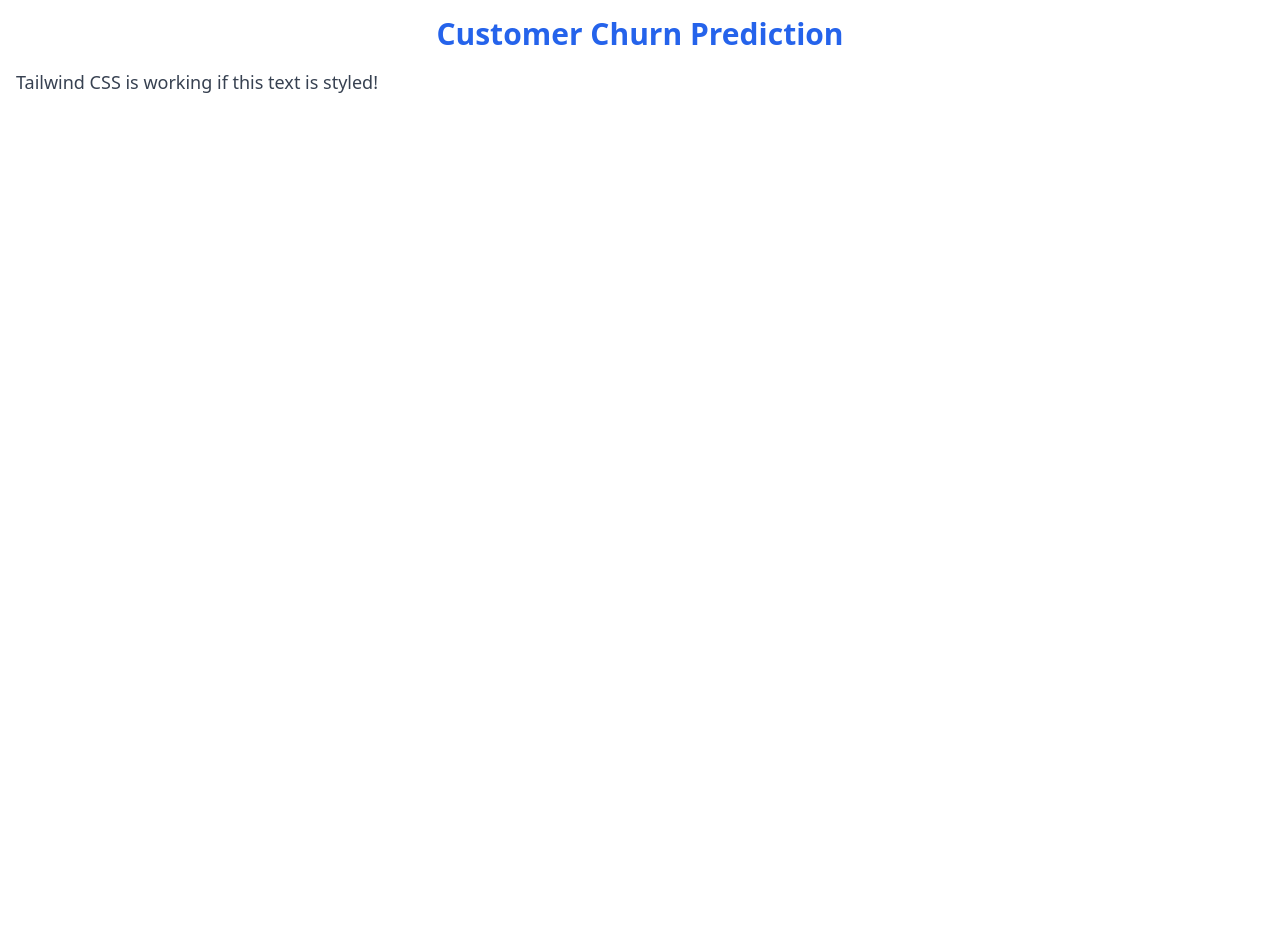
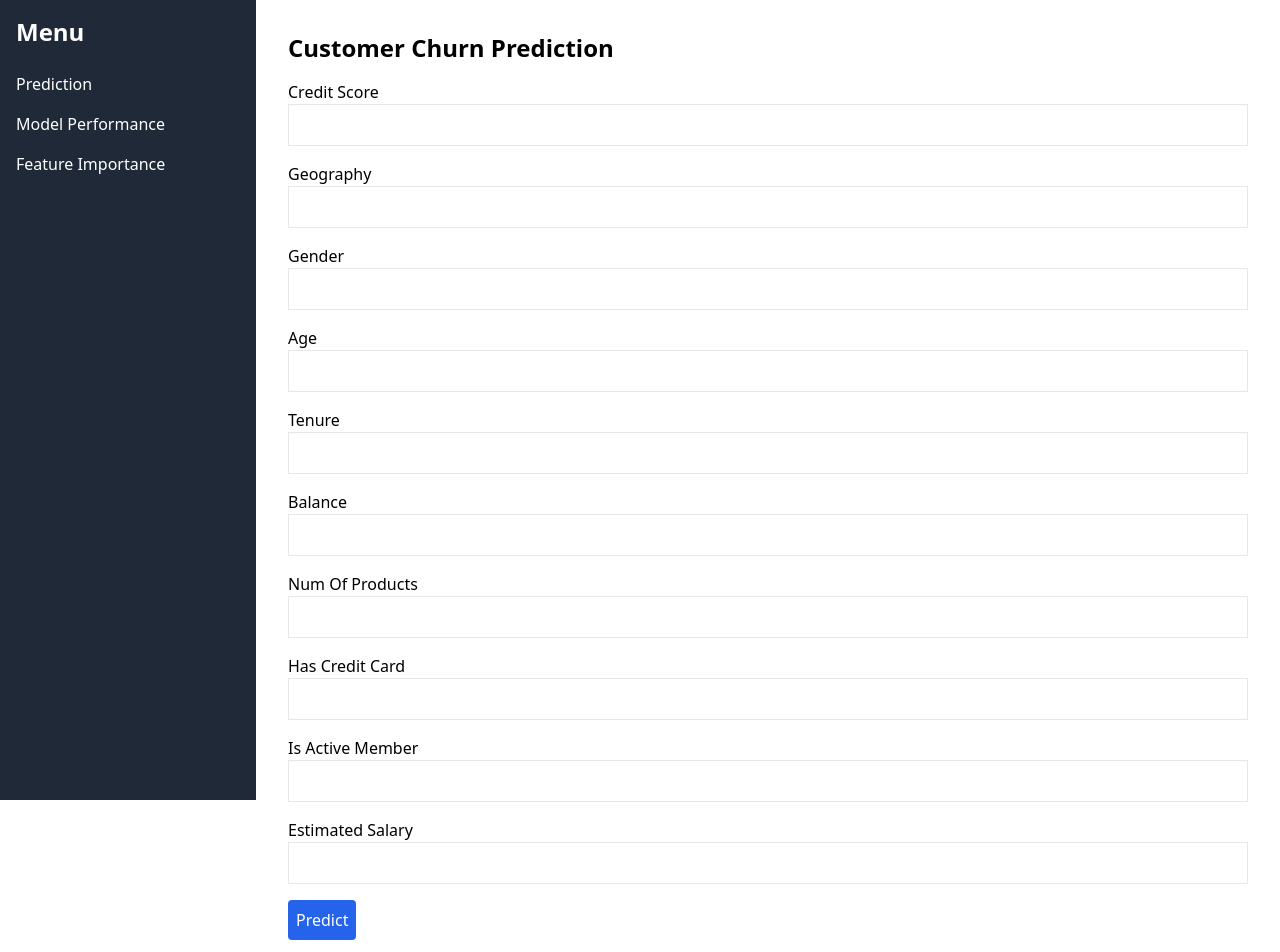
Before and after one commit to S-T-R-A-N-G-E-R/churn_prediction_app, a React (Create React App) app in the folder frontend/churn-prediction-frontend/: page /predict in a window 1280 px wide. Shown: the top 952 px of the page. Before the commit the page ends 800 px from the top, so only its background shows below. Built offline with nearby package versions, Linux system fonts and the light colour scheme.

Commit message:
Enhanced PredictionPage with styling, grid layout, and basic validation

```diff
--- a/frontend/churn-prediction-frontend/package.json
+++ b/frontend/churn-prediction-frontend/package.json
@@ -13,6 +13,7 @@
     "react": "^19.1.0",
     "react-chartjs-2": "^5.3.0",
     "react-dom": "^19.1.0",
+    "react-router-dom": "^7.6.3",
     "react-scripts": "^5.0.1",
     "web-vitals": "^2.1.4"
   },
--- a/frontend/churn-prediction-frontend/src/App.js
+++ b/frontend/churn-prediction-frontend/src/App.js
@@ -1,15 +1,28 @@
 import React from 'react';
+import { BrowserRouter as Router, Route, Routes, Navigate } from 'react-router-dom';
+import Sidebar from './components/Sidebar';
+import './index.css'; // Ensure Tailwind is included
+
+// Placeholder components (we'll build these later)
+import PredictionPage from './components/PredictionPage';
+const ModelPerformancePage = () => <div className="p-4">Model Performance Page</div>;
+const FeatureImportancePage = () => <div className="p-4">Feature Importance Page</div>;
 
 function App() {
   return (
-    <div className="container mx-auto p-4">
-      <h1 className="text-3xl font-bold text-center text-blue-600">
-        Customer Churn Prediction
-      </h1>
-      <p className="mt-4 text-lg text-gray-700">
-        Tailwind CSS is working if this text is styled!
-      </p>
-    </div>
+    <Router>
+      <div className="flex">
+        <Sidebar />
+        <div className="flex-1 p-4">
+          <Routes>
+            <Route path="/predict" element={<PredictionPage />} />
+            <Route path="/model-performance" element={<ModelPerformancePage />} />
+            <Route path="/feature-importance" element={<FeatureImportancePage />} />
+            <Route path="/" element={<Navigate to="/predict" />} /> {/* Redirect root to /predict */}
+          </Routes>
+        </div>
+      </div>
+    </Router>
   );
 }
 
--- /dev/null
+++ b/frontend/churn-prediction-frontend/src/components/PredictionPage.js
@@ -0,0 +1,162 @@
+import React, { useState } from 'react';
+
+const PredictionPage = () => {
+  const [formData, setFormData] = useState({
+    CreditScore: '',
+    Geography: '',
+    Gender: '',
+    Age: '',
+    Tenure: '',
+    Balance: '',
+    NumOfProducts: '',
+    HasCrCard: '',
+    IsActiveMember: '',
+    EstimatedSalary: '',
+  });
+
+  const handleChange = (e) => {
+    setFormData({ ...formData, [e.target.name]: e.target.value });
+  };
+
+  const handleSubmit = (e) => {
+    e.preventDefault();
+    console.log('Form submitted:', formData);
+    // Placeholder for API call (we’ll add this in Step 5)
+  };
+
+  return (
+    <div className="p-4">
+      <h2 className="text-2xl font-bold mb-4">Customer Churn Prediction</h2>
+      <form onSubmit={handleSubmit} className="space-y-4">
+        <div>
+          <label className="block">Credit Score</label>
+          <input
+            type="number"
+            name="CreditScore"
+            value={formData.CreditScore}
+            onChange={handleChange}
+            className="border p-2 w-full"
+            required
+          />
+        </div>
+        <div>
+          <label className="block">Geography</label>
+          <input
+            type="text"
+            name="Geography"
+            value={formData.Geography}
+            onChange={handleChange}
+            className="border p-2 w-full"
+            required
+          />
+        </div>
+        <div>
+          <label className="block">Gender</label>
+          <input
+            type="text"
+            name="Gender"
+            value={formData.Gender}
+            onChange={handleChange}
+            className="border p-2 w-full"
+            required
+          />
+        </div>
+        <div>
+          <label className="block">Age</label>
+          <input
+            type="number"
+            name="Age"
+            value={formData.Age}
+            onChange={handleChange}
+            className="border p-2 w-full"
+            required
+          />
+        </div>
+        <div>
+          <label className="block">Tenure</label>
+          <input
+            type="number"
+            name="Tenure"
+            value={formData.Tenure}
+            onChange={handleChange}
+            className="border p-2 w-full"
+            required
+          />
+        </div>
+        <div>
+          <label className="block">Balance</label>
+          <input
+            type="number"
+            name="Balance"
+            value={formData.Balance}
+            onChange={handleChange}
+            className="border p-2 w-full"
+            required
+          />
+        </div>
+        <div>
+          <label className="block">Num Of Products</label>
+          <input
+            type="number"
+            name="NumOfProducts"
+            value={formData.NumOfProducts}
+            onChange={handleChange}
+            className="border p-2 w-full"
+            required
+          />
+        </div>
+        <div>
+          <label className="block">Has Credit Card</label>
+          <input
+            type="number"
+            name="HasCrCard"
+            value={formData.HasCrCard}
+            onChange={handleChange}
+            className="border p-2 w-full"
+            required
+          />
+        </div>
+        <div>
+          <label className="block">Is Active Member</label>
+          <input
+            type="number"
+            name="IsActiveMember"
+            value={formData.IsActiveMember}
+            onChange={handleChange}
+            className="border p-2 w-full"
+            required
+          />
+        </div>
+        <div>
+          <label className="block">Estimated Salary</label>
+          <input
+            type="number"
+            name="EstimatedSalary"
+            value={formData.EstimatedSalary}
+            onChange={handleChange}
+            className="border p-2 w-full"
+            required
+          />
+        </div>
+        <button
+          type="submit"
+          className="bg-blue-600 text-white p-2 rounded hover:bg-blue-700"
+        >
+          Predict
+        </button>
+      </form>
+      <div className="mt-6">
+        <h3 className="text-xl font-bold">Results</h3>
+        <p>Prediction: [Placeholder]</p>
+        <p>Probability: [Placeholder]</p>
+        <p>Risk Category: [Placeholder]</p>
+        <p>CLV/Potential Loss: [Placeholder]</p>
+        <p>SHAP Chart: [Placeholder - Chart will go here]</p>
+        <p>Counterfactuals: [Placeholder]</p>
+        <p>Business Recommendations: [Placeholder]</p>
+      </div>
+    </div>
+  );
+};
+
+export default PredictionPage;
--- /dev/null
+++ b/frontend/churn-prediction-frontend/src/components/Sidebar.js
@@ -0,0 +1,29 @@
+import React from 'react';
+import { Link } from 'react-router-dom';
+
+const Sidebar = () => {
+  return (
+    <div className="w-64 h-screen bg-gray-800 text-white p-4">
+      <h2 className="text-2xl font-bold mb-6">Menu</h2>
+      <ul>
+        <li className="mb-4">
+          <Link to="/predict" className="hover:text-blue-400">
+            Prediction
+          </Link>
+        </li>
+        <li className="mb-4">
+          <Link to="/model-performance" className="hover:text-blue-400">
+            Model Performance
+          </Link>
+        </li>
+        <li className="mb-4">
+          <Link to="/feature-importance" className="hover:text-blue-400">
+            Feature Importance
+          </Link>
+        </li>
+      </ul>
+    </div>
+  );
+};
+
+export default Sidebar;
```
Also changed, not shown: 1 other file (tests, documents, lock files or other folders).
